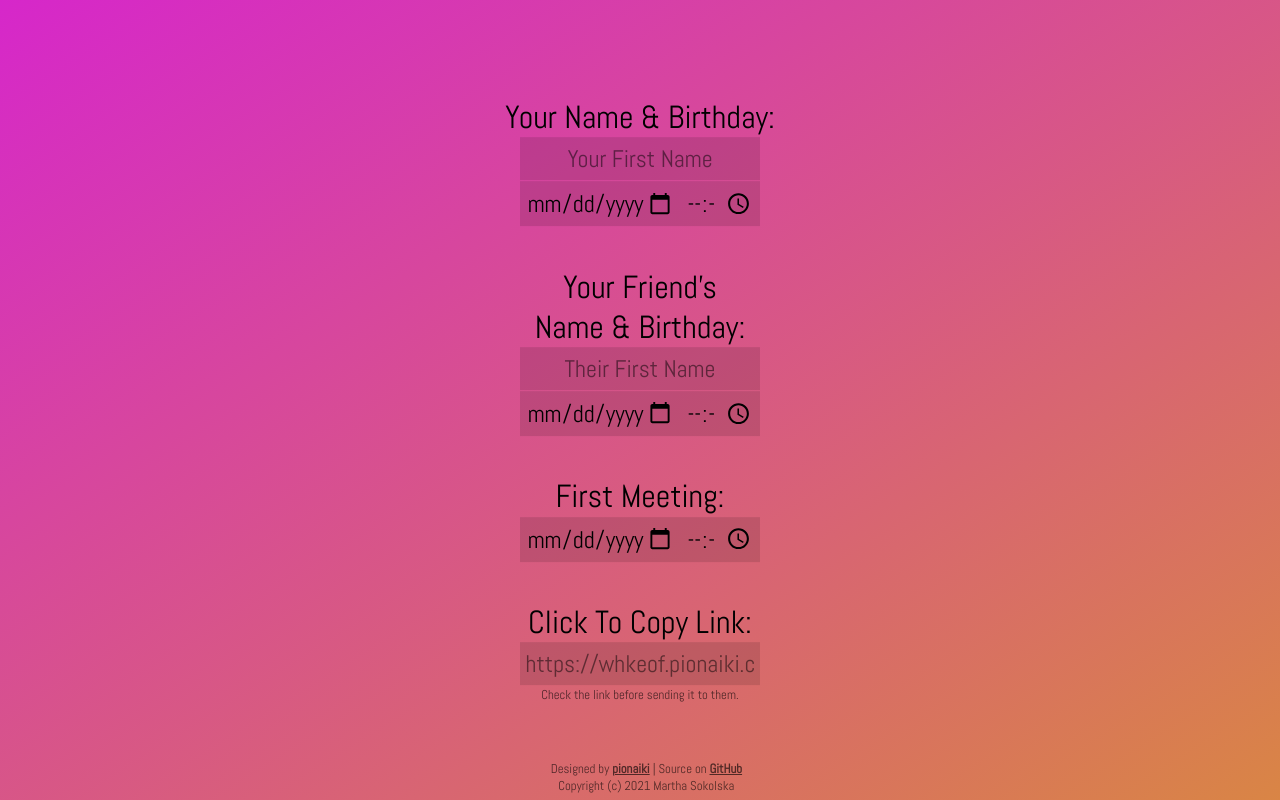
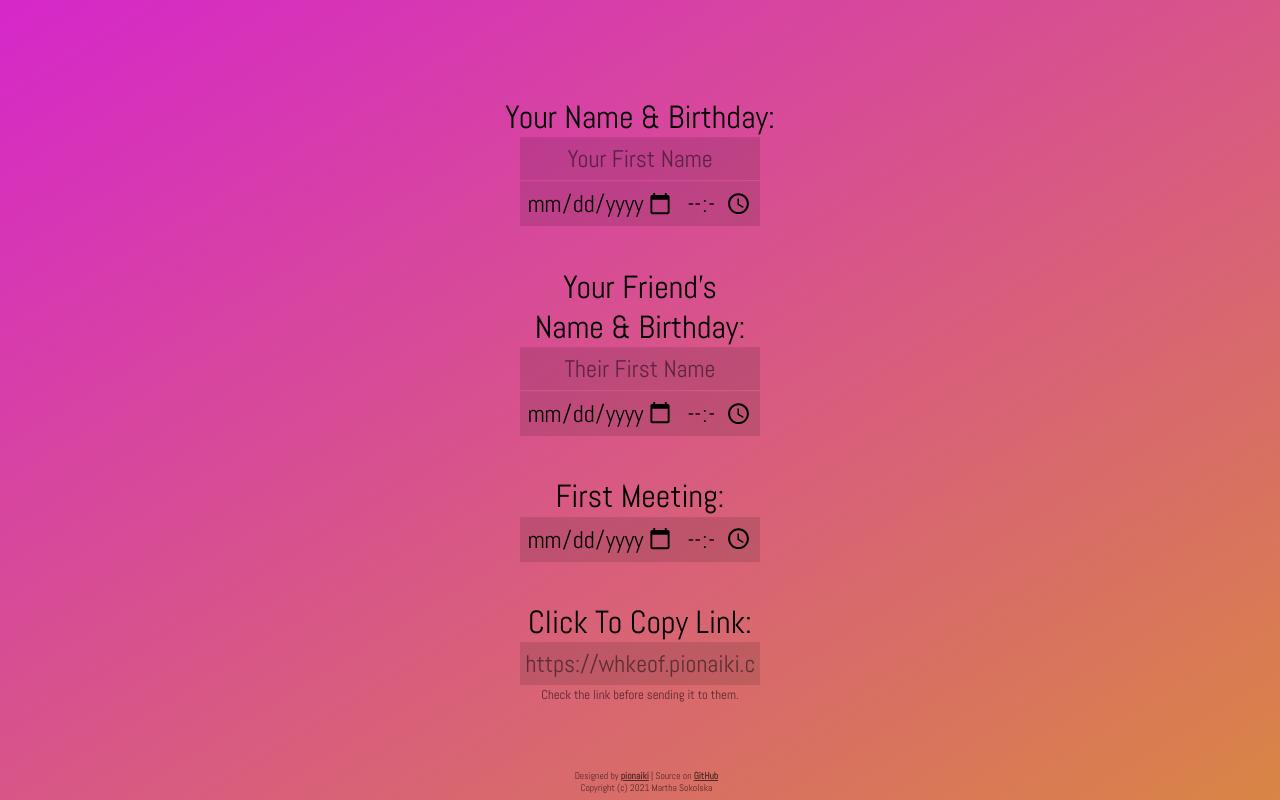
Before and after one commit to pionaiki/we-have-known-each-other-for, a plain HTML site: page create.html in a window 1280 px wide. Drawn offline with Linux system fonts and the light colour scheme.

Commit message:
small 1.2

```diff
--- a/style.css
+++ b/style.css
@@ -71,7 +71,7 @@ input {
   -ms-transform: translateX(-50%);
   transform: translateX(-50%);
   margin: 0.5vw;
-  font-size: 1.6vh;
+  font-size: 1.2vh;
   color: #000000a0;
 }
 .footer a {
```
